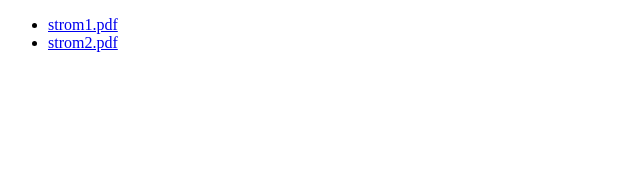
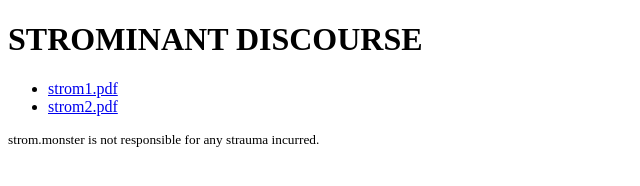
Before and after one commit to michaelfm1211/strom, a plain HTML site: page index.html in a window 1280 px wide. Shown: the whole page, without its empty margins (0-640 px from the left). Drawn offline with Linux system fonts and the light colour scheme.

Commit message:
Update index.html

```diff
--- a/index.html
+++ b/index.html
@@ -2,11 +2,14 @@
 <html>
   <head>
     <title>strom.monster</title>
+    <meta name="viewport" content="width=device-width, initial-scale=1" />
   </head>
   <body>
+    <h1>STROMINANT DISCOURSE</h1>
     <ul>
       <li><a href="/strom1.pdf">strom1.pdf</a></li>
       <li><a href="/strom2.pdf">strom2.pdf</a></li>
     </ul>
+    <sup>strom.monster is not responsible for any strauma incurred.</sup>
   </body>
 </html>
```
